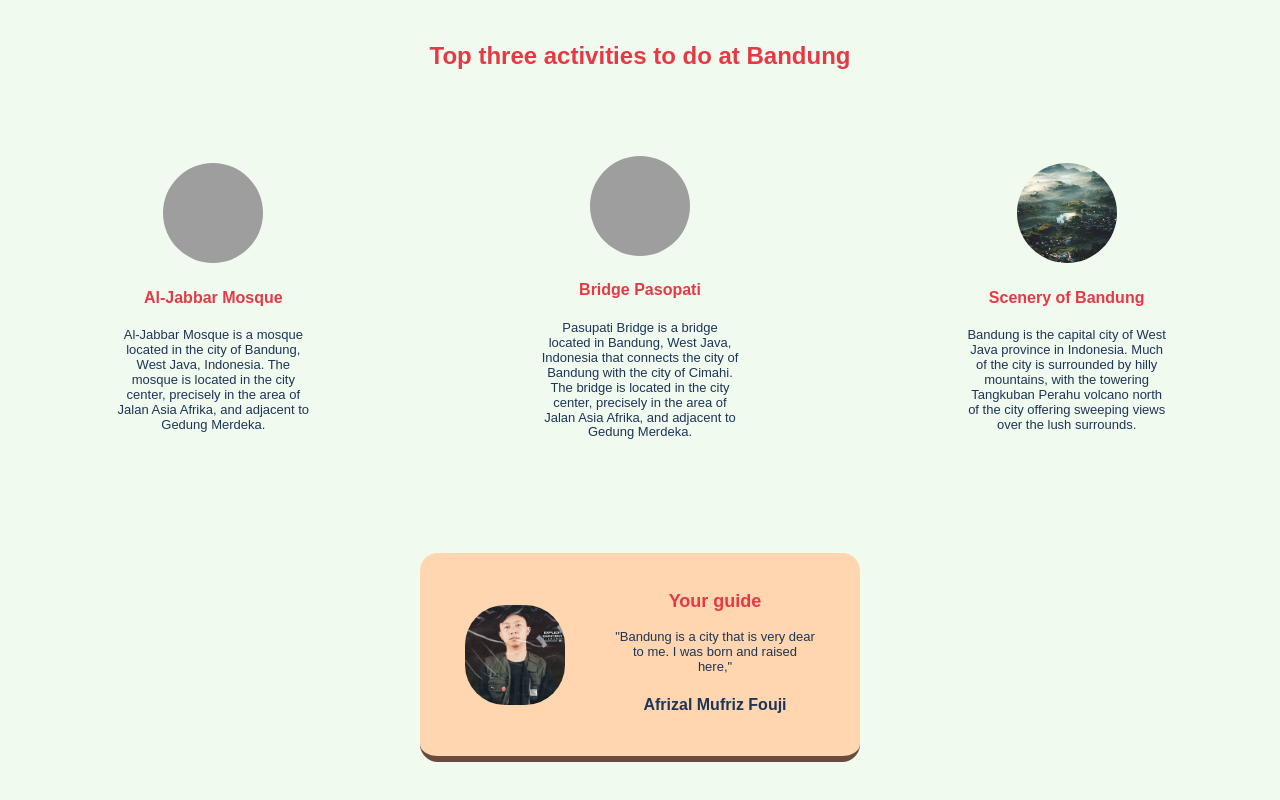
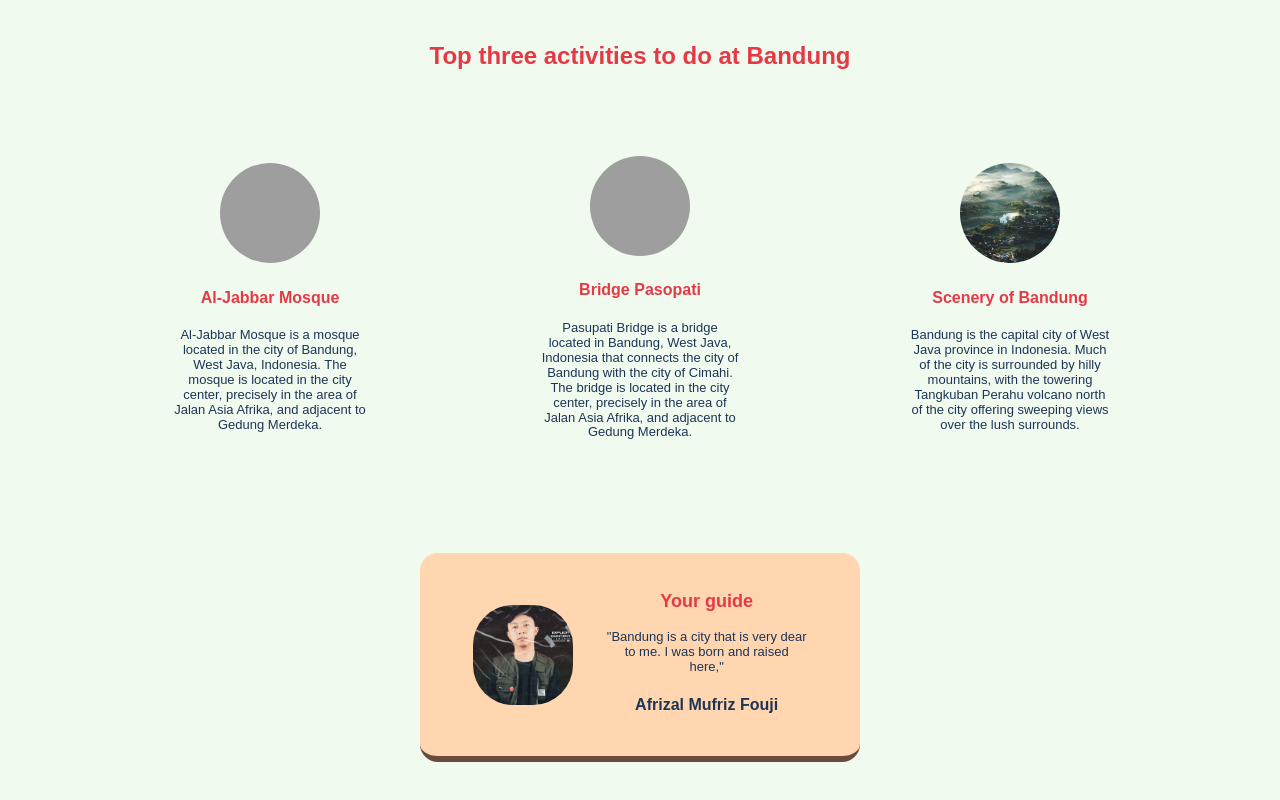
Before and after one commit to aafrzl/hometown-page, a website built with Vite: page index.html in a window 1280 px wide. Shown: the part 432-1232 px from the top of the page. Built offline with nearby package versions, Linux system fonts and the light colour scheme; grey boxes are pictures that could not be loaded.

Commit message:
fix wrapper image justify content

```diff
--- a/styles.css
+++ b/styles.css
@@ -80,7 +80,7 @@ img {
 .activity-wrapper_image {
   display: flex;
   align-items: center;
-  justify-content: space-around;
+  justify-content: space-evenly;
 }
 
 .activity-section img {
@@ -120,7 +120,7 @@ img {
   margin: 0 auto;
   padding: 20px;
   display: flex;
-  justify-content: space-around;
+  justify-content: space-evenly;
   text-align: center;
   background: #ffd6af;
   color: #6b4b3e;
```
